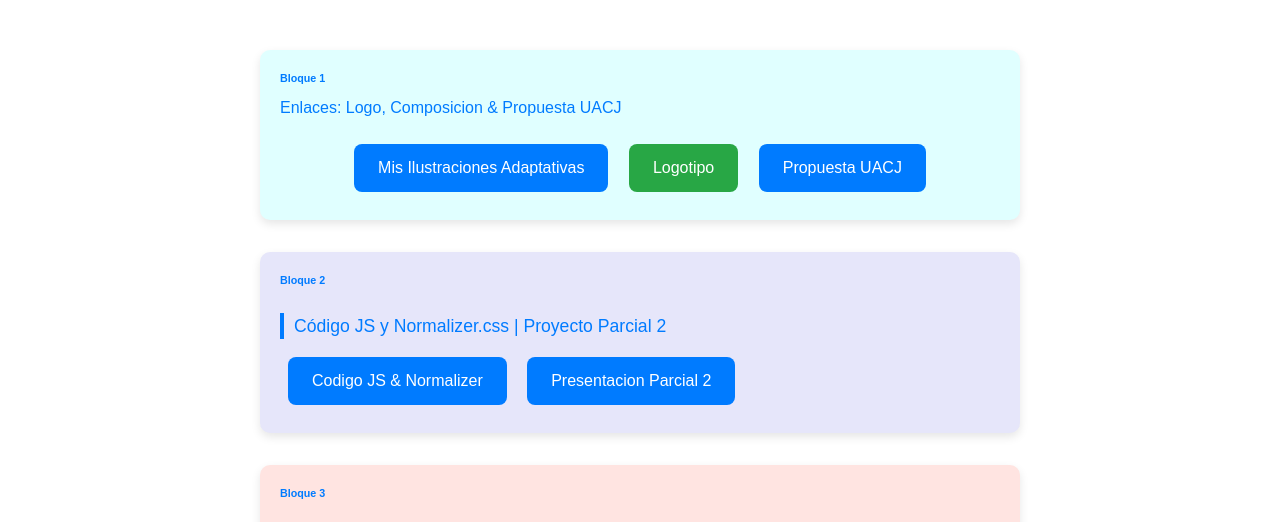
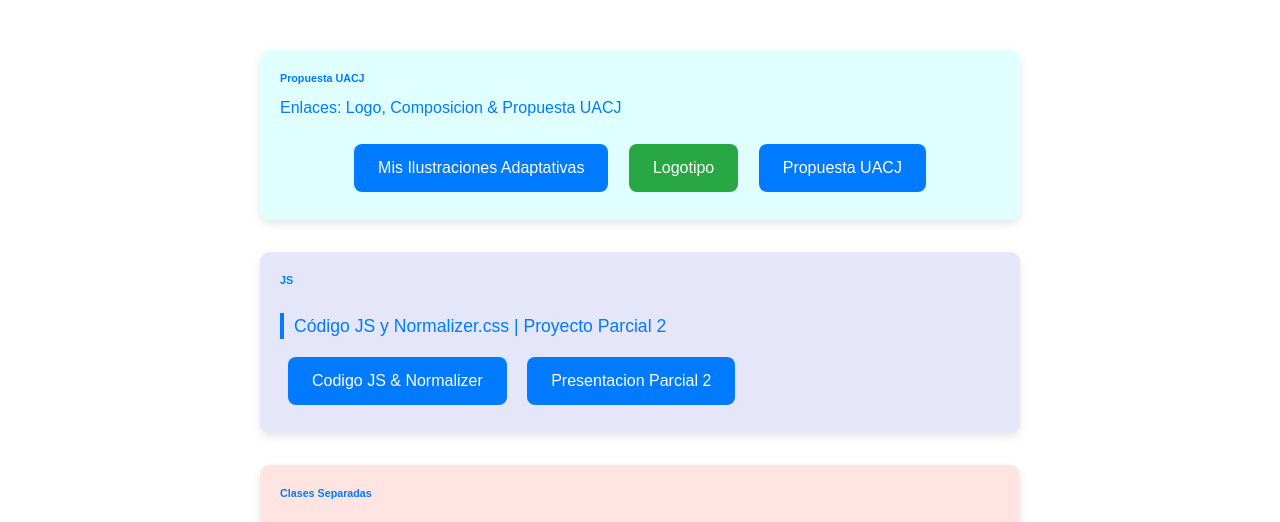
Before and after one commit to LuisRangel04/BitacoraTest, a plain HTML site: page segundo.html in a window 1280 px wide. Shown: the part 180-702 px from the top of the page. Drawn offline with Linux system fonts and the light colour scheme.

Commit message:
Update segundo.html

```diff
--- a/segundo.html
+++ b/segundo.html
@@ -39,7 +39,7 @@
 
     <main>
         <section id="bloque-azul" class="contenedor">
-    <h6>Bloque 1</h6>
+    <h6>Propuesta UACJ</h6>
     <div class="tema"></div>
     <p>Enlaces: Logo, Composicion &  Propuesta UACJ</p>
 
@@ -62,7 +62,7 @@
 
 
         <section id="bloque-rosa" class="contenedor-rosa">
-            <h6>Bloque 2</h6><br>
+            <h6>JS</h6><br>
             <div class="tema">Código JS y Normalizer.css | Proyecto Parcial 2</div>
             <p>
 
@@ -80,7 +80,7 @@
         </section>
 
         <section id="bloque-naranja" class="contenedor-naranja">
-            <h6>Bloque 3</h6><br>
+            <h6>Clases Separadas</h6><br>
             <div class="tema">Clases Separadas</div>
             <p>
                 <img width="500" height="320" src="Clasesseparadas.png">
```
